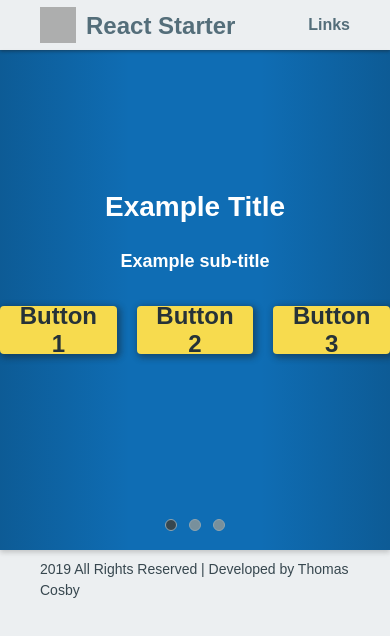
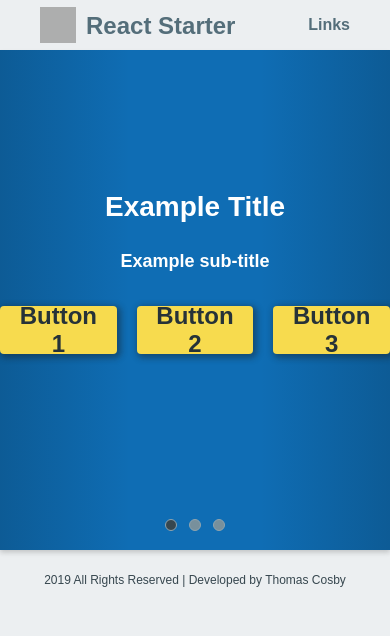
Before and after one commit to irbab00n/react-starter, a React (Create React App) app in the folder client/: page / in a window 390 px wide. Shown: the top 636 px of the page. Built offline with nearby package versions, Linux system fonts and the light colour scheme; grey boxes are pictures that could not be loaded; the HTML template or start-up script is replaced by a standard one.

Commit message:
Refactor slide background color configuration to be managed in JSON file

```diff
--- a/client/sass/components/_footer.scss
+++ b/client/sass/components/_footer.scss
@@ -23,3 +23,45 @@ $footer-inner-wrapper-padding: 40px;
   height: 100%; width: 100%;
   padding: 0 $footer-inner-wrapper-padding;
 }
+
+@media (max-width: 2560px) {
+
+}
+
+/* 1920 x 1080 support */
+@media (max-width: 1920px) {
+  .footer-inner-wrapper {
+    font-size: 14px;
+  }
+}
+
+/* 1440 x 900 support */
+@media (max-width: 1440px) {
+}
+
+/* Viewport, right after iPad */
+@media (max-width: 1023px) {
+  .footer-inner-wrapper {
+    font-size: 12px;
+  }
+}
+
+/* iPad Portrait */
+@media (max-width: 768px) {
+
+}
+
+/* Right after iPad Portrait */
+@media (max-width: 767px) {
+
+}
+
+/* Mobile XL Portrait */
+@media (max-width: 425px) {
+
+}
+
+/* Remove some paddings in extra small screens for more working area */
+@media (max-width: 375px) {
+
+}
--- a/client/sass/components/_navbar.scss
+++ b/client/sass/components/_navbar.scss
@@ -21,8 +21,6 @@ $navbar-inner-wrapper-padding: 40px;
   @include box-shadow(0px, $navbar-shadow-veritical, $navbar-shadow-blur, 0px, $navbar-shadow-color);
   height: $navbar-height-full; width: 100%;
   padding: $navbar-padding-dimension 0;
-  position: fixed;
-  top: 0;
   z-index: 1000;
 
   &.cosbytes-background {
--- a/client/sass/views/_main-page-layout.scss
+++ b/client/sass/views/_main-page-layout.scss
@@ -16,7 +16,7 @@ $main-layout-navbar-margin: 50px;
   @include flex; @include flex-column; @include justify-center;
   @include box-size-border-box;
   width: 100%;
-  margin: $main-layout-navbar-margin-full auto 0 auto;
+  margin: 0 auto 0 auto;
 
   /* PAGE CONTENT CONTAINER */
   .container {
@@ -44,23 +44,17 @@ $main-layout-navbar-margin: 50px;
 
 /* RESPONSIVE STYLES */
 @media (max-width: 2560px) {
-  .main-page-layout {
-    margin: $main-layout-navbar-margin-2560 auto 0 auto;
-  }
+
 }
 
 /* 1920 x 1080 support */
 @media (max-width: 1920px) {
-  .main-page-layout {
-    margin: $main-layout-navbar-margin-1920 auto 0 auto;
-  }
+
 }
 
 /* 1440 x 900 support */
 @media (max-width: 1440px) {
-  .main-page-layout {
-    margin: $main-layout-navbar-margin auto 0 auto;
-  }
+
 }
 
 /* Viewport, right after iPad */
--- a/client/src/components/Jumbotron/index.jsx
+++ b/client/src/components/Jumbotron/index.jsx
@@ -13,6 +13,7 @@ const slides = [
         <a><button className="large-font">Button 3</button></a>
       </div>
     ),
+    backgroundColor: '#0F6DB4',
     subtitle: 'Example sub-title',
     title: 'Example Title',
     textWhite: true
@@ -23,6 +24,7 @@ const slides = [
         <a><button className="large-font">Action Button</button></a>
       </div>
     ),
+    backgroundColor: '#82B74F',
     subtitle: 'Place your advertisement here!',
     title: 'Are you selling something?',
     textWhite: false
@@ -33,6 +35,7 @@ const slides = [
         <a><button className="large-font">Action Button 2</button></a>
       </div>
     ),
+    backgroundColor: '#EE6534',
     subtitle: 'Place your advertisement here!',
     title: 'Are you selling something?',
     textWhite: false
@@ -62,15 +65,8 @@ export default class Jumbotron extends React.Component {
     });
   }
 
-  setBackgroundColor(index) {
-    switch (index) {
-      case 1:
-        return 'green-bg';
-      case 2:
-        return 'orange-bg';
-      default:
-        return 'default-bg';
-    }
+  setBackgroundColor(slide) {
+    return {"backgroundColor": slide.backgroundColor};
   }
 
   setCurrentIndex(index) {
@@ -103,7 +99,7 @@ export default class Jumbotron extends React.Component {
     let formattedSlides = this.formatSlides(currentIndex, fadeOut);
 
     return (
-      <section className={`jumbotron-wrapper ${this.setBackgroundColor(currentIndex)}`}>
+      <section className={`jumbotron-wrapper`} style={this.setBackgroundColor(slides[currentIndex])}>
         <div className="jumbotron-inner-wrapper">
           {
             formattedSlides[currentIndex]
```
